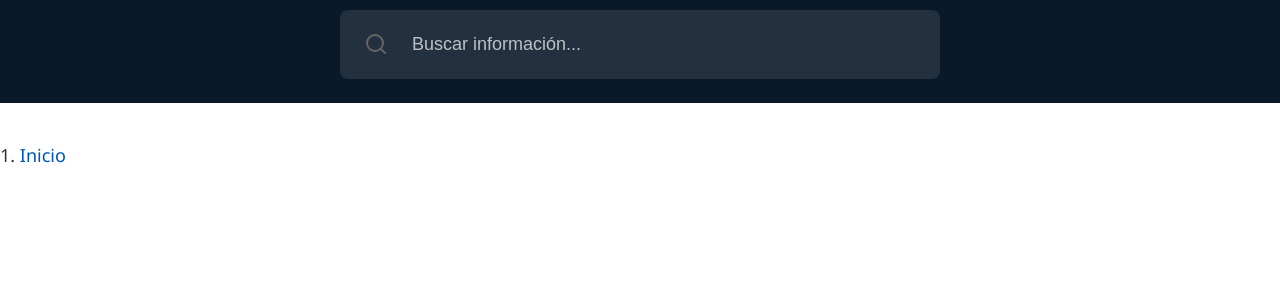
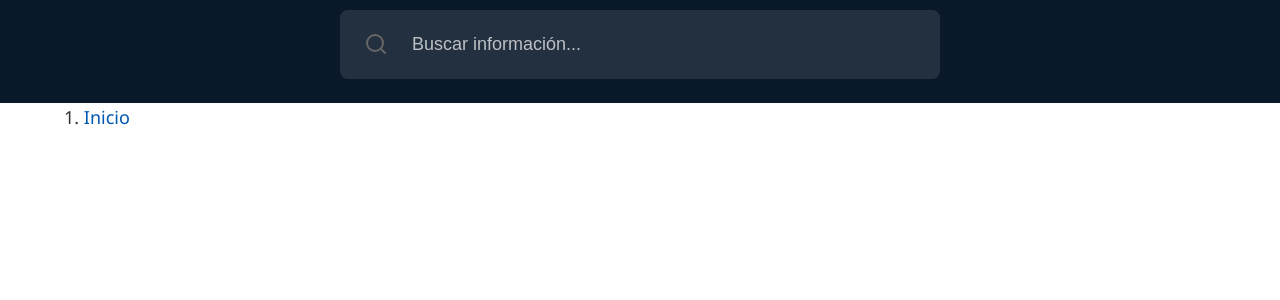
Before and after one commit to JoseAtel/fonasa.info, a Jekyll site: the page built from index.md, in a window 1280 px wide. Shown: the part 152-452 px from the top of the page. Built offline with Jekyll 4.4.1, drawn with Linux system fonts in a browser that asks for light colours.

Commit message:
Actualizacion
defoult.html

```diff
--- a/_layouts/default.html
+++ b/_layouts/default.html
@@ -9,7 +9,22 @@
 </head>
 <body>
   {% include header.html %}
-  <main>
+  <main class="container">
+    {% if page.breadcrumbs %}
+      <nav aria-label="Breadcrumb">
+        <ol>
+          <li><a href="{{ '/' | relative_url }}">Inicio</a></li>
+          {% assign parts = page.url | split: '/' %}
+          {% for part in parts offset:1 %}
+            {% unless part == '' %}
+              <li>
+                <a href="{{ '/' | append: part | append: '/' | relative_url }}">{{ part | capitalize }}</a>
+              </li>
+            {% endunless %}
+          {% endfor %}
+        </ol>
+      </nav>
+    {% endif %}
     {% include breadcrumbs.html %}
     {{ content }}
   </main>
```
